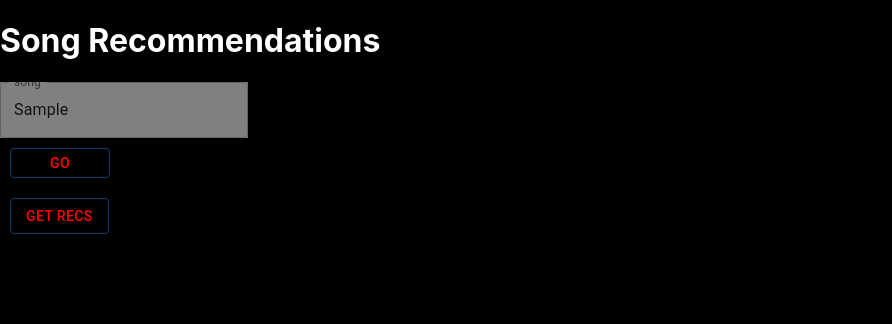
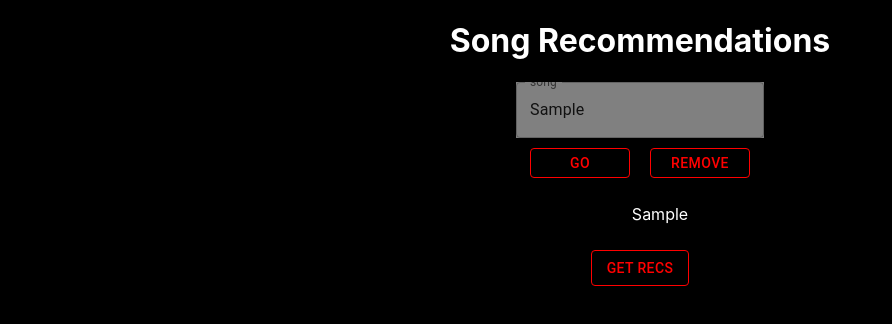
Before and after one commit to Mehul623248/BetterMusicRecommender, a React (Create React App) app in the folder frontend/: page / in a window 1280 px wide. Both pictures are taken after typing "Sample" into the empty fields and a click on the button "GO". Shown: the top 324 px of the page, without its empty margins (0-892 px from the left). Built offline with nearby package versions, Linux system fonts and the light colour scheme.

Commit message:
songs can be added to the frontend

```diff
--- a/frontend/src/HomePage/HomePage.css
+++ b/frontend/src/HomePage/HomePage.css
@@ -4,4 +4,8 @@ body {
 
 .page-content-home {
     color: white;
+    text-align: center;
   }
+  ul {
+    list-style-type: none;
+  }
--- a/frontend/src/HomePage/HomePage.js
+++ b/frontend/src/HomePage/HomePage.js
@@ -6,12 +6,23 @@ import { Link, useNavigate } from 'react-router-dom';
 
 function HomePage() {
     const [ song, setSongValue ] = useState('');
-    const handleClick = () => {
-        if(song === ''){
-            console.log('Song container cannot be empty!');
+    // const [songList, setSongListValue] = useState([]);
+
+    const [songs, setSongs] = useState([]);
+
+
+    const handleClick = (e) => {
+        //e.preventDefault();
+        if (song.trim() !== "") {
+            setSongs([...songs, song]);
+            setSongValue(""); // Clear input field after submission
         }
-        else{
-            alert(song);
+    }
+    const handleClick2 = (e) =>{
+        if (songs.length > 0) {
+            songs.pop();
+            setSongs([...songs])
+            //setSongValue(""); // Clear input field after submission
         }
     }
     return (
@@ -36,10 +47,33 @@ function HomePage() {
                             margin: '10px',
                             width: '100px',
                             height: '30px',
+                            borderColor: 'red',
                             color: 'red'
                         }}
                     >Go</Button>
+                    <Button
+                        onClick={handleClick2}
+                        variant = 'outlined'
+                        label = 'Go'
+                        style = {{
+                            justifyContent: 'center',
+                            alignItems: 'center',
+                            margin: '10px',
+                            width: '100px',
+                            height: '30px',
+                            borderColor: 'red',
+                            color: 'red'
+                        }}
+                    >Remove</Button>
              </div>
+
+             {songs.length > 0 && (
+                <ul className="mt-4">
+                {songs.map((song, index) => (
+                    <li key={index} >{song}</li>
+                ))}
+                </ul>
+           )}
 
 
              <div>
@@ -52,6 +86,7 @@ function HomePage() {
                                          justifyContent: 'center',
                                          alignItems: 'center',
                                          margin: '10px',
+                                         borderColor: 'red',
 
                                          color: 'red'
                                       }}
```
